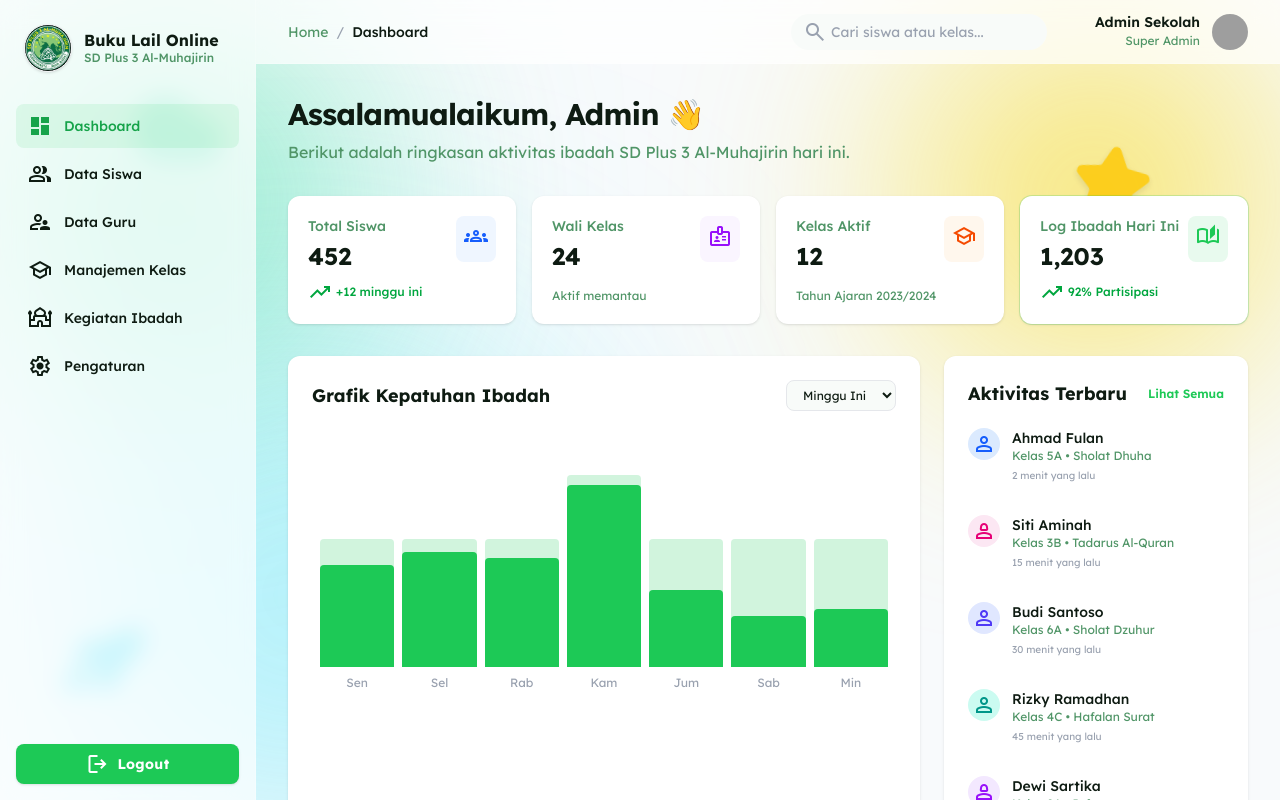
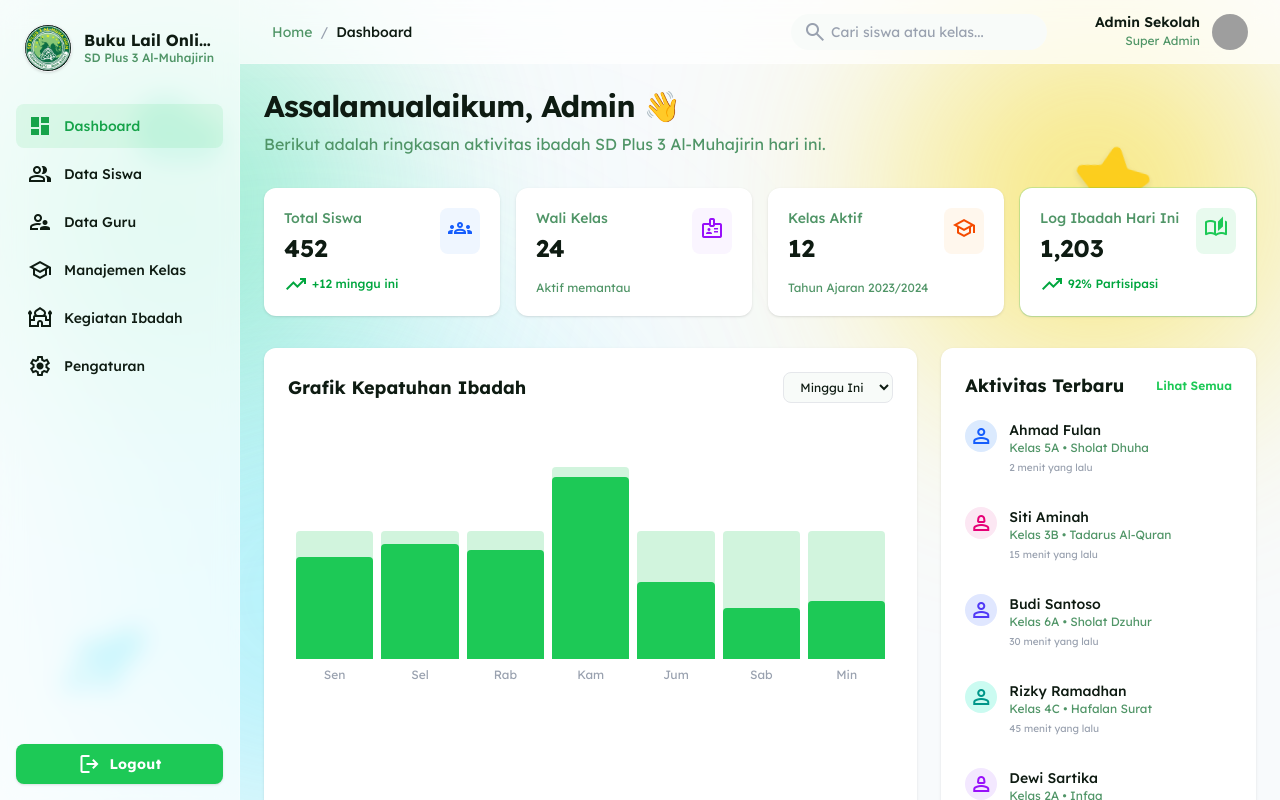
Before and after one commit to dhany46/E-Lail, a React (Vite) app: page /admin/dashboard in a window 1280 px wide. Built offline with nearby package versions, Linux system fonts and the light colour scheme; grey boxes are pictures that could not be loaded; the HTML template or start-up script is replaced by a standard one.

Commit message:
fix: optimize layout for 14-inch screens

```diff
--- a/src/layouts/DashboardLayout.jsx
+++ b/src/layouts/DashboardLayout.jsx
@@ -35,7 +35,7 @@ const DashboardLayout = () => {
             )}
 
             {/* Sidebar */}
-            <aside className={`w-64 h-full bg-white/70 backdrop-blur-md border-r border-white/20 flex flex-col flex-shrink-0 transition-transform duration-300 z-50 fixed inset-y-0 left-0 md:relative md:translate-x-0 ${isSidebarOpen ? 'translate-x-0' : '-translate-x-full'
+            <aside className={`w-60 h-full bg-white/70 backdrop-blur-md border-r border-white/20 flex flex-col flex-shrink-0 transition-transform duration-300 z-50 fixed inset-y-0 left-0 md:relative md:translate-x-0 ${isSidebarOpen ? 'translate-x-0' : '-translate-x-full'
                 }`}>
                 <div className="p-6 flex items-center gap-3">
                     <div
@@ -147,8 +147,8 @@ const DashboardLayout = () => {
                 </header>
 
                 {/* Content Outlet */}
-                <div className="flex-1 overflow-y-auto p-4 sm:p-8">
-                    <div className="w-full max-w-[1200px] xl:max-w-[1400px] 2xl:max-w-[1800px] mx-auto">
+                <div className="flex-1 overflow-y-auto p-4 sm:p-6">
+                    <div className="w-full max-w-5xl xl:max-w-6xl 2xl:max-w-7xl mx-auto">
                         <Outlet />
                     </div>
                 </div>
```
